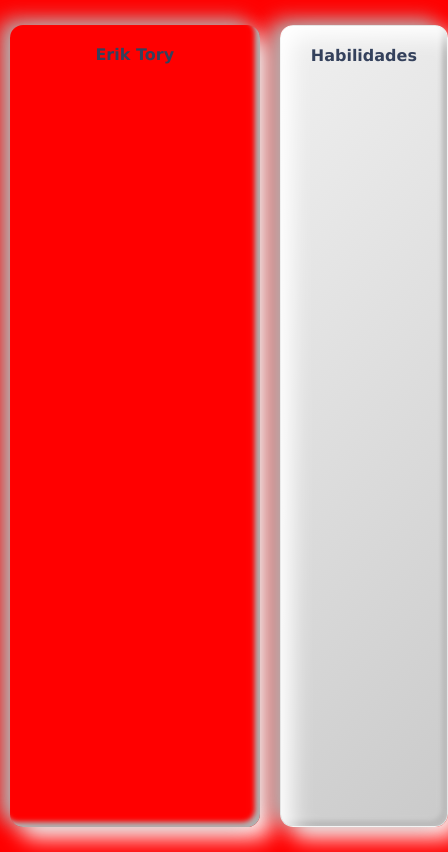
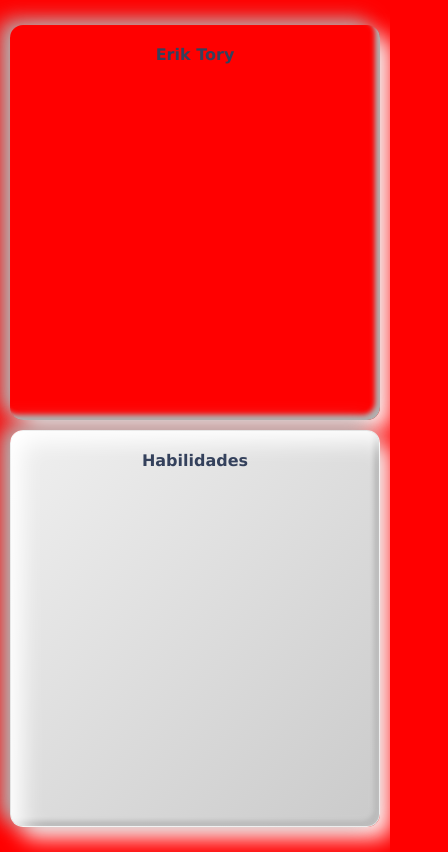
Before and after one commit to eriktory/portfolio, a plain HTML site: page index.html in a window 390 px wide. Shown: the whole page, 448 px wide, since content can reach past the window. Drawn offline with Linux system fonts and the light colour scheme.

Commit message:
media bug

```diff
--- a/style.css
+++ b/style.css
@@ -30,7 +30,7 @@ body {
 }
 
 @media (max-width: 500px){
-    .main{
+    .content{
         grid-template-columns: 1fr;
         gap: 10px;
     }
```
